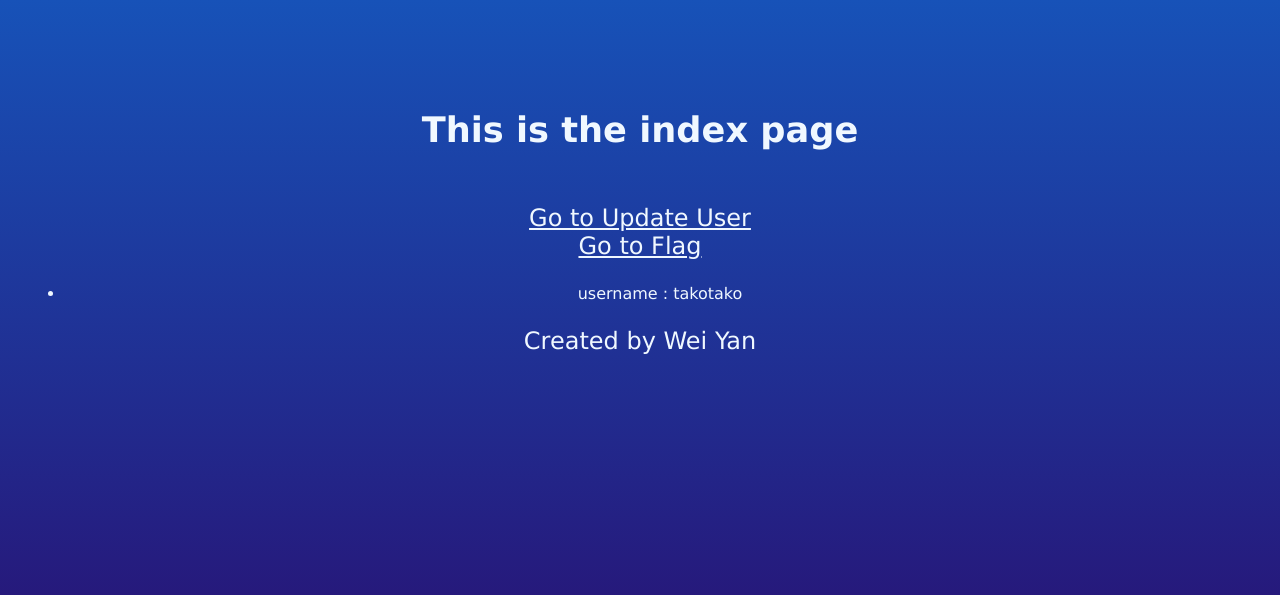
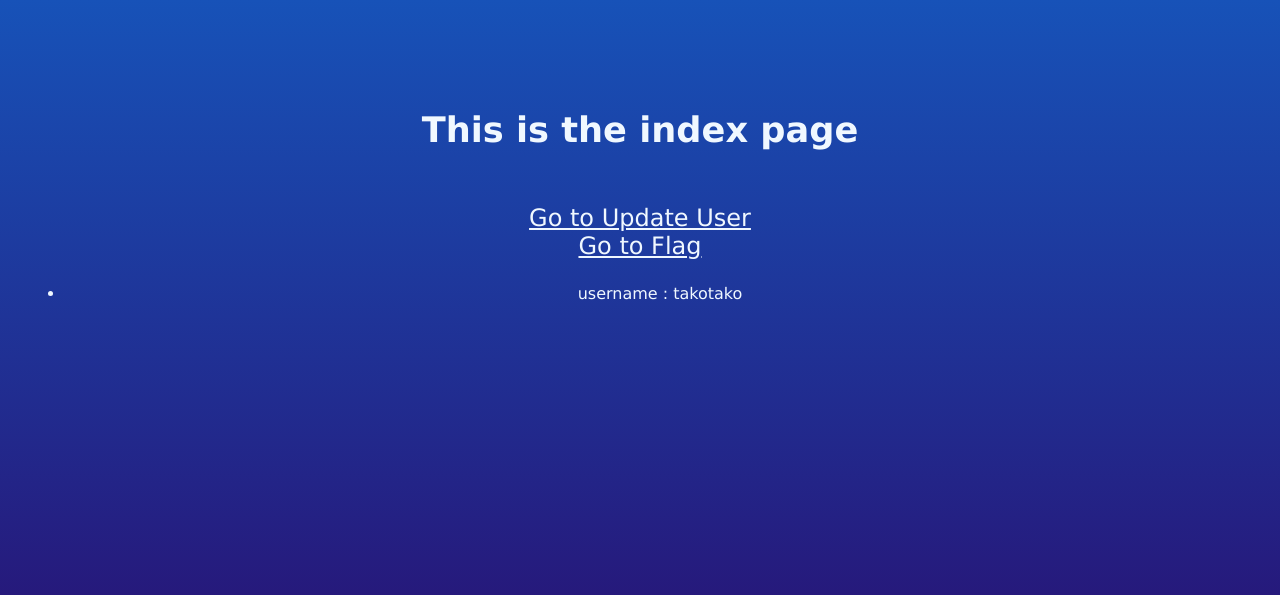
Before and after one commit to Tako870/Cyberblitz-September, a Flask app: page / in a window 1280 px wide. Shown: the top 595 px of the page. Run offline with Flask 3, Linux system fonts and the light colour scheme.

Commit message:
Removed extra text

```diff
--- a/templates/index.html
+++ b/templates/index.html
@@ -21,8 +21,5 @@
         <li>{{key}} : {{value}}</li>
     {% endfor %}
     </ul>
-    <footer>
-        <p>Created by Wei Yan</p>
-    </footer>
 </body>
 </html>
```
